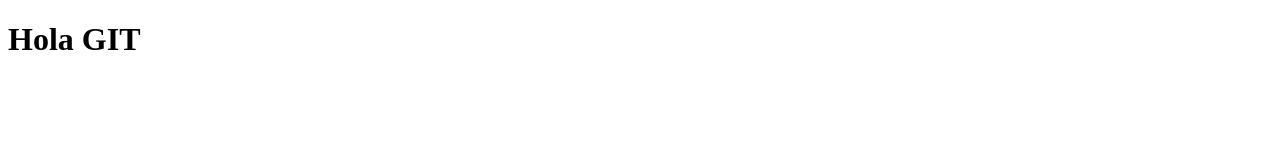
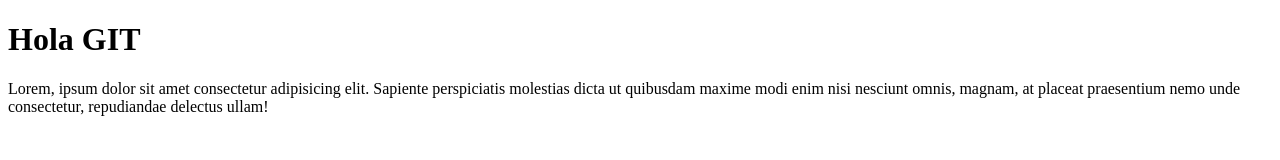
Before and after one commit to CharlieCaliforniaa/primer-reposotorio, a plain HTML site: page Desktop/PROYECTOS/index.html in a window 1280 px wide. Drawn offline with Linux system fonts and the light colour scheme.

Commit message:
agrego parrrafo

```diff
--- a/Desktop/PROYECTOS/index.html
+++ b/Desktop/PROYECTOS/index.html
@@ -8,6 +8,10 @@
 </head>
 <body>
     <h1> Hola GIT</h1>
+    <p>
+        Lorem, ipsum dolor sit amet consectetur adipisicing elit. Sapiente perspiciatis molestias dicta ut quibusdam maxime modi enim nisi nesciunt omnis, magnam, at placeat praesentium nemo unde consectetur, repudiandae delectus ullam!
+
+    </p>
 
 </body>
 </html>
```
